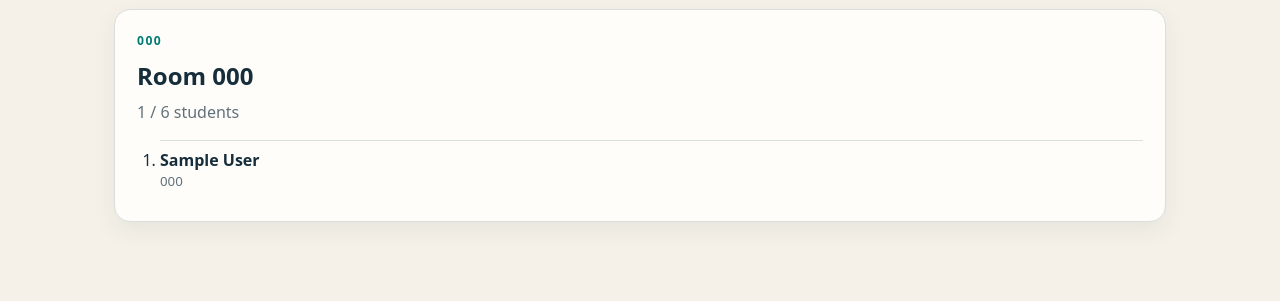
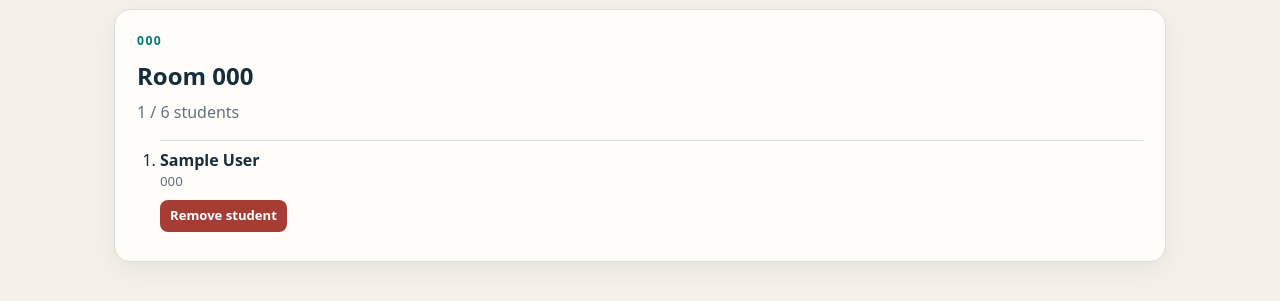
Before and after one commit to Mandeep-pro/Hostel-Allotment-Management, a Flask app: page /admin in a window 1280 px wide. Shown: the part 347-648 px from the top of the page. Run offline with Flask 3, Linux system fonts and the light colour scheme; the visitor is signed in with stand-in values (Sample User, id 1); tables that the repository leaves empty hold one stand-in row (values such as "Sample post").

Commit message:
Implement student removal functionality in dashboard
Added a form to remove students from rooms and waiting list.

```diff
--- a/templates/admin_dashboard.html
+++ b/templates/admin_dashboard.html
@@ -17,7 +17,7 @@
       <article class="card room-card">
         <p class="eyebrow">{{ room.hostel_name }}</p><h2>Room {{ room.room_number }}</h2>
         <p class="capacity">{{ room.students|length }} / 6 students</p>
-        <ol>{% for student in room.students|sort(attribute='full_name') %}<li><strong>{{ student.full_name }}</strong><small>{{ student.enrollment_number }}</small></li>{% endfor %}</ol>
+        <ol>{% for student in room.students|sort(attribute='full_name') %}<li><strong>{{ student.full_name }}</strong><small>{{ student.enrollment_number }}</small><form class="delete-student" method="post" action="{{ url_for('delete_student', student_id=student.id) }}" onsubmit="return confirm('Remove {{ student.full_name }}? This will clear all current room assignments.');"><button class="danger" type="submit">Remove student</button></form></li>{% endfor %}</ol>
       </article>
     {% endfor %}
   </section>
@@ -26,6 +26,6 @@
 {% endif %}
 
 {% if unassigned_students %}
-  <section class="card unassigned"><h2>Waiting list ({{ unassigned_students|length }})</h2><p>These students are retained for the next round because every allotted room must have exactly six students.</p><ul>{% for student in unassigned_students %}<li>{{ student.full_name }} <small>({{ student.enrollment_number }} · {{ student.hostel_name }})</small></li>{% endfor %}</ul></section>
+  <section class="card unassigned"><h2>Waiting list ({{ unassigned_students|length }})</h2><p>These students are retained for the next round because every allotted room must have exactly six students.</p><ul>{% for student in unassigned_students %}<li>{{ student.full_name }} <small>({{ student.enrollment_number }} · {{ student.hostel_name }})</small><form class="delete-student" method="post" action="{{ url_for('delete_student', student_id=student.id) }}" onsubmit="return confirm('Remove {{ student.full_name }}? This will clear all current room assignments.');"><button class="danger" type="submit">Remove student</button></form></li>{% endfor %}</ul></section>
 {% endif %}
 {% endblock %}
```
